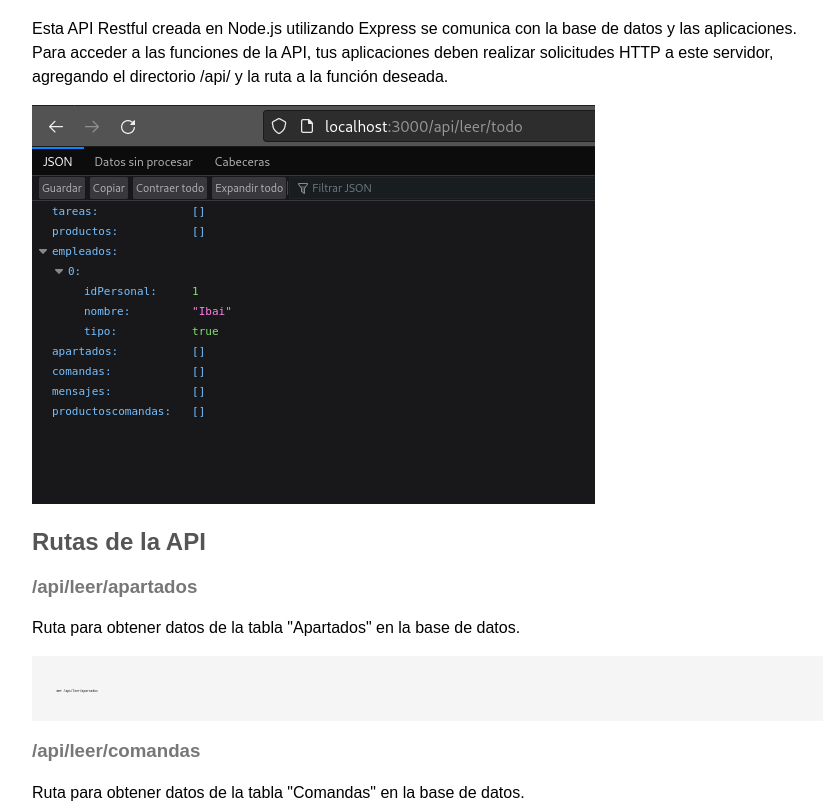
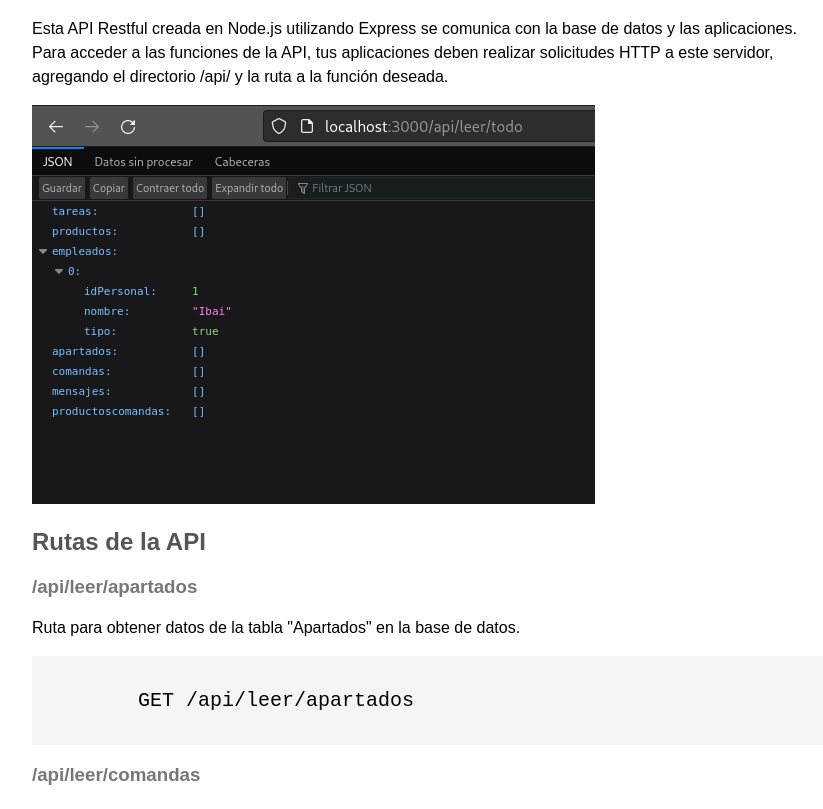
Before and after one commit to ibaifuuuu/apireto, a website: page index.html in a window 1280 px wide. Shown: the part 131-940 px from the top of the page, without its empty margins (208-1031 px from the left). Drawn offline with Linux system fonts and the light colour scheme.

```diff
--- a/styles.css
+++ b/styles.css
@@ -29,6 +29,6 @@
         code {
             background-color: #f5f5f5;
             padding: 2px 4px;
-            font-size: 3px;
+            font-size: 20px;
             border-radius: 4px;
         }
```
